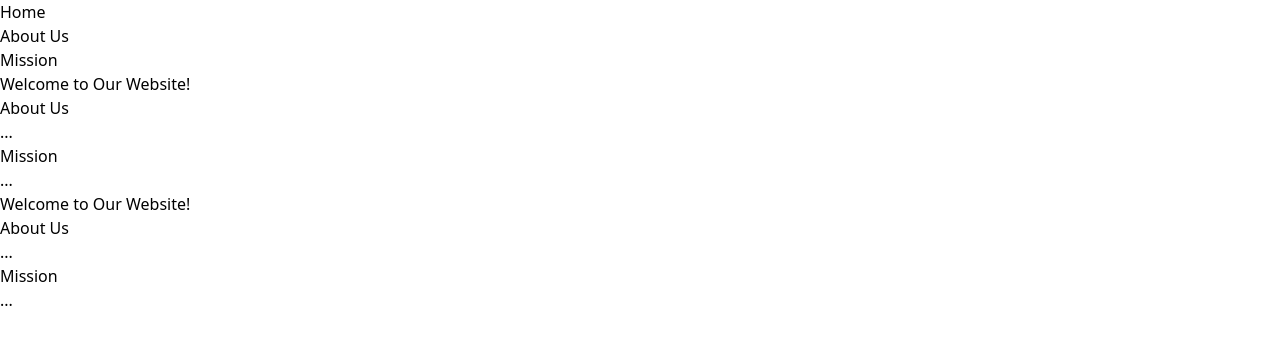
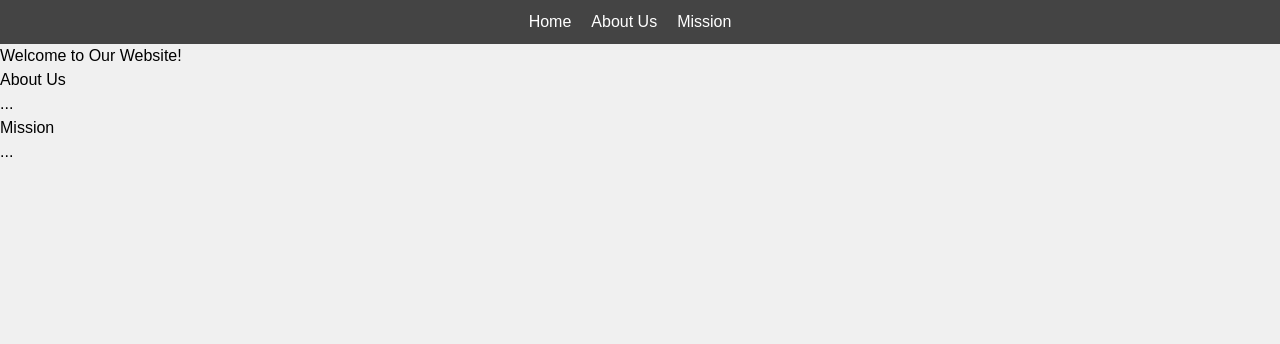
Before and after one commit to Urban-Pulse-Group/urban-pulse, a React (Vite) app in the folder frontend/: page / in a window 1280 px wide. Shown: the top 344 px of the page. Built offline with nearby package versions, Linux system fonts and the light colour scheme.

Commit message:
basic styling i have to translate to tailwind next

```diff
--- a/frontend/package.json
+++ b/frontend/package.json
@@ -13,7 +13,8 @@
     "@types/leaflet": "^1.9.12",
     "leaflet": "^1.9.4",
     "react": "^18.3.1",
-    "react-dom": "^18.2.0"
+    "react-dom": "^18.2.0",
+    "react-router-dom": "^6.23.0"
   },
   "devDependencies": {
     "@types/react": "^18.2.66",
--- a/frontend/src/App.tsx
+++ b/frontend/src/App.tsx
@@ -1,24 +1,20 @@
 import React from 'react';
-import { BrowserRouter as Router, Route, Switch } from 'react-router-dom';
+import { BrowserRouter as Router, Routes, Route } from 'react-router-dom';
 import NavBar from './components/NavBar';
 import Home from './components/home-page/Home';
 import AboutUs from './components/home-page/AboutUs';
 import Mission from './components/home-page/Mission';
 import Map from './components/LeafletMap';
+import './styles.css'
 
 function App() {
   return (
     <Router>
       <NavBar />
-      <Switch>
-        <Route path="/" exact>
-          <Home />
-        </Route>
-        <Route path="/map">
-          <Map data={{}} />
-        </Route>
-      </Switch>
-      <Home /> {/* im going to render the about us and our mission on the same page*/}
+      <Routes>
+        <Route path="/" element={<Home />} />
+        <Route path="/map" element={<Map data={{}} />} />
+      </Routes>
     </Router>
   );
 }
--- /dev/null
+++ b/frontend/src/styles.css
@@ -0,0 +1,60 @@
+body {
+    font-family: Arial, sans-serif;
+    margin: 0;
+    padding: 0;
+    background-color: #f0f0f0;
+  }
+
+  header {
+    background-color: #333;
+    color: #fff;
+    padding: 10px 0;
+    text-align: center;
+  }
+
+  nav {
+    background-color: #444;
+    color: #fff;
+    padding: 10px;
+  }
+
+  nav ul {
+    list-style-type: none;
+    padding: 0;
+    margin: 0;
+    text-align: center;
+  }
+
+  nav ul li {
+    display: inline-block;
+    margin-right: 20px;
+  }
+
+  nav ul li a {
+    color: #fff;
+    text-decoration: none;
+  }
+
+  .container {
+    max-width: 1200px;
+    margin: 0 auto;
+    padding: 20px;
+  }
+
+  .section {
+    background-color: #fff;
+    padding: 20px;
+    margin-bottom: 20px;
+    border-radius: 5px;
+    box-shadow: 0 2px 4px rgba(0,0,0,0.1);
+  }
+
+  footer {
+    background-color: #333;
+    color: #fff;
+    padding: 10px 0;
+    text-align: center;
+    position: fixed;
+    bottom: 0;
+    width: 100%;
+  }
```
Also changed, not shown: 1 other file (tests, documents, lock files or other folders).
